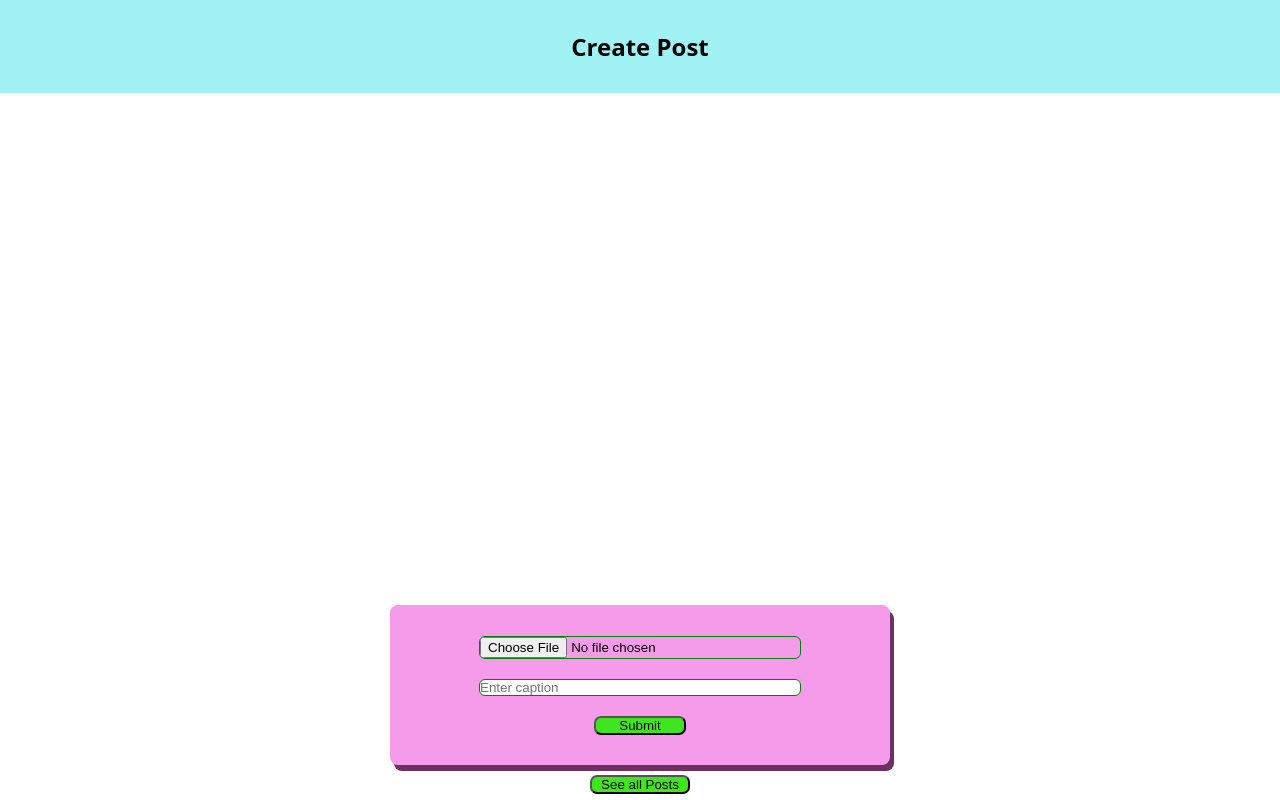
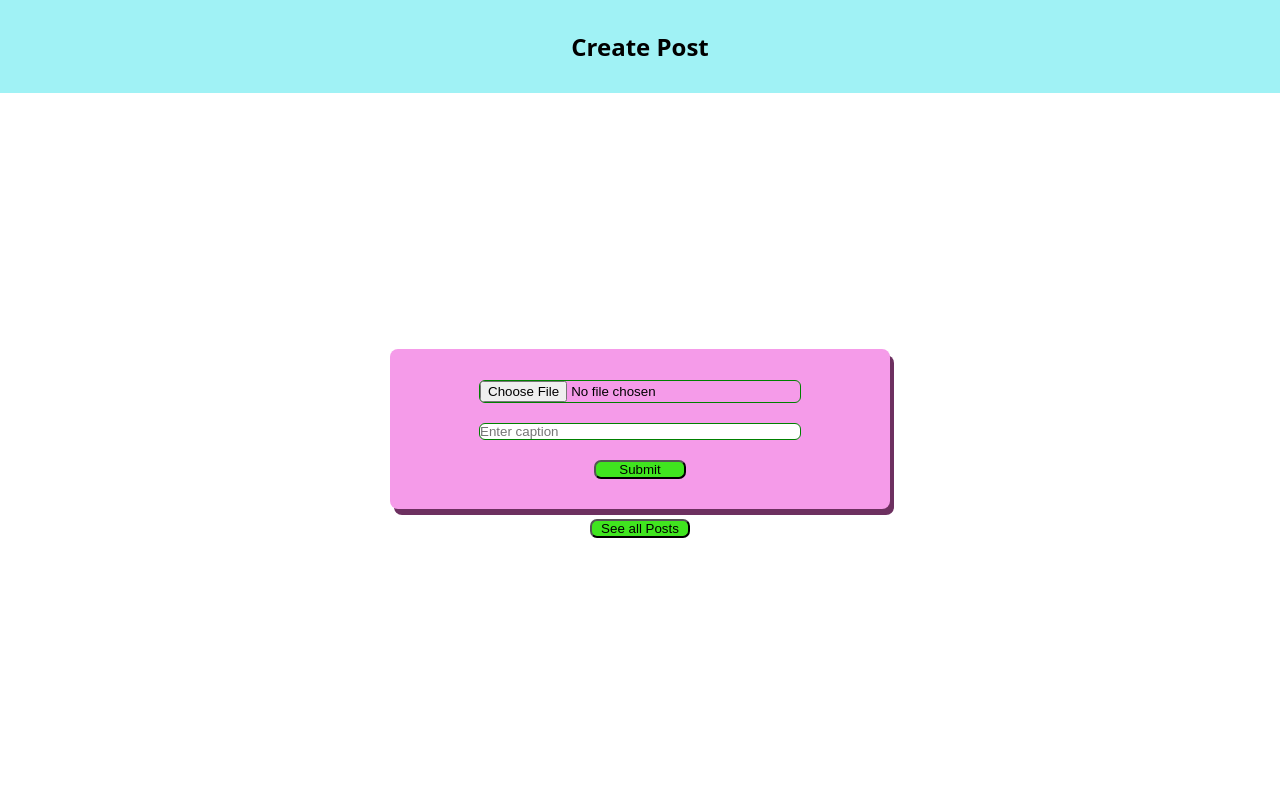
Before and after one commit to rishabh-dubey-8769/post-interest.com, a React (Vite) app in the folder Front-end/: page /create-post in a window 1280 px wide. Built offline with nearby package versions, Linux system fonts and the light colour scheme.

Commit message:
Update index.css

```diff
--- a/Front-end/src/index.css
+++ b/Front-end/src/index.css
@@ -30,7 +30,7 @@ h1{
   align-items: center;
   justify-content: center;
   text-align: center;
-  margin-top:40%;
+  margin-top:20%;
   height: 20%;
   width: 80%;
   max-width: 500px;
@@ -49,6 +49,7 @@ button{
   background-color: rgb(64, 229, 31);
   border-radius: 7px;
   width: 20%;
+  cursor: pointer;
 }
 button:hover{
   background-color: yellow;
```
